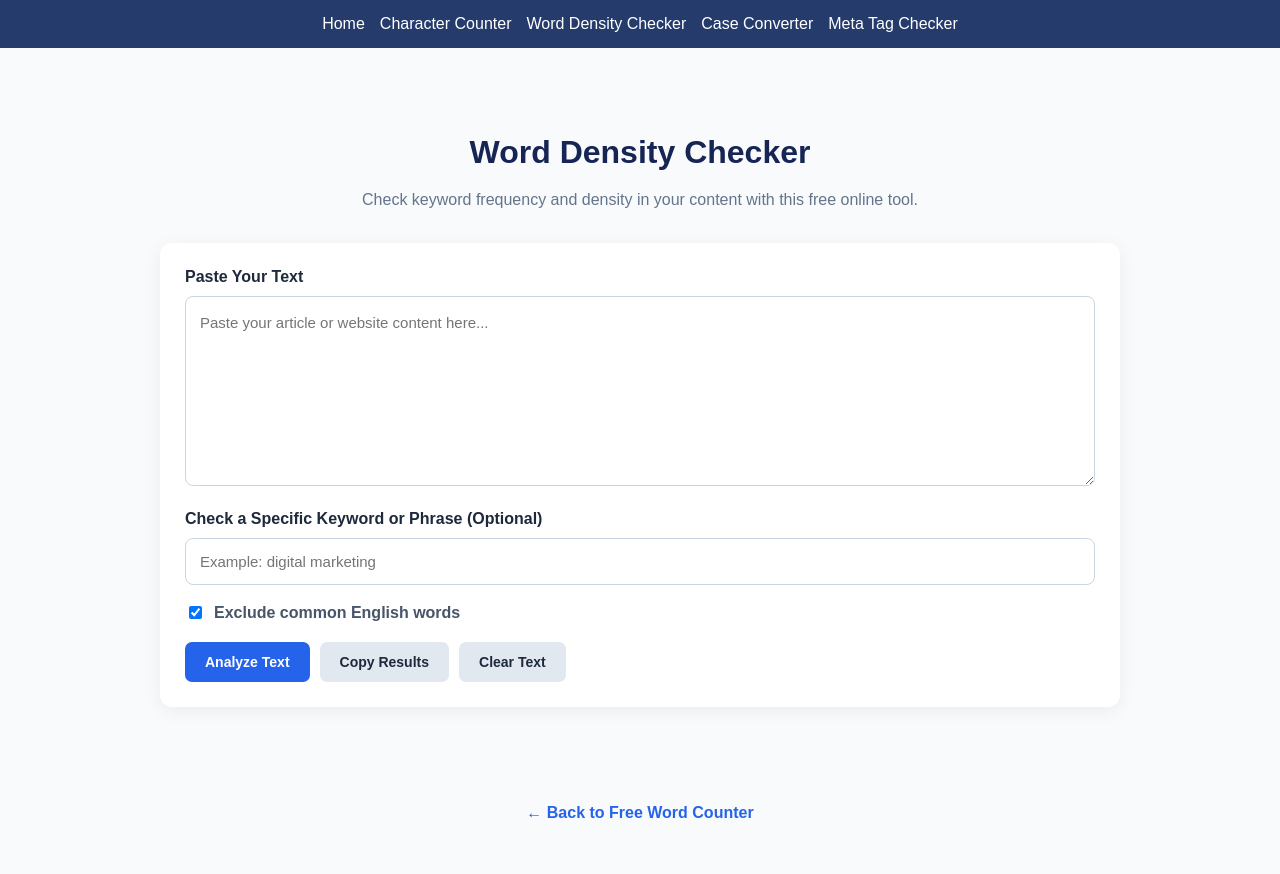
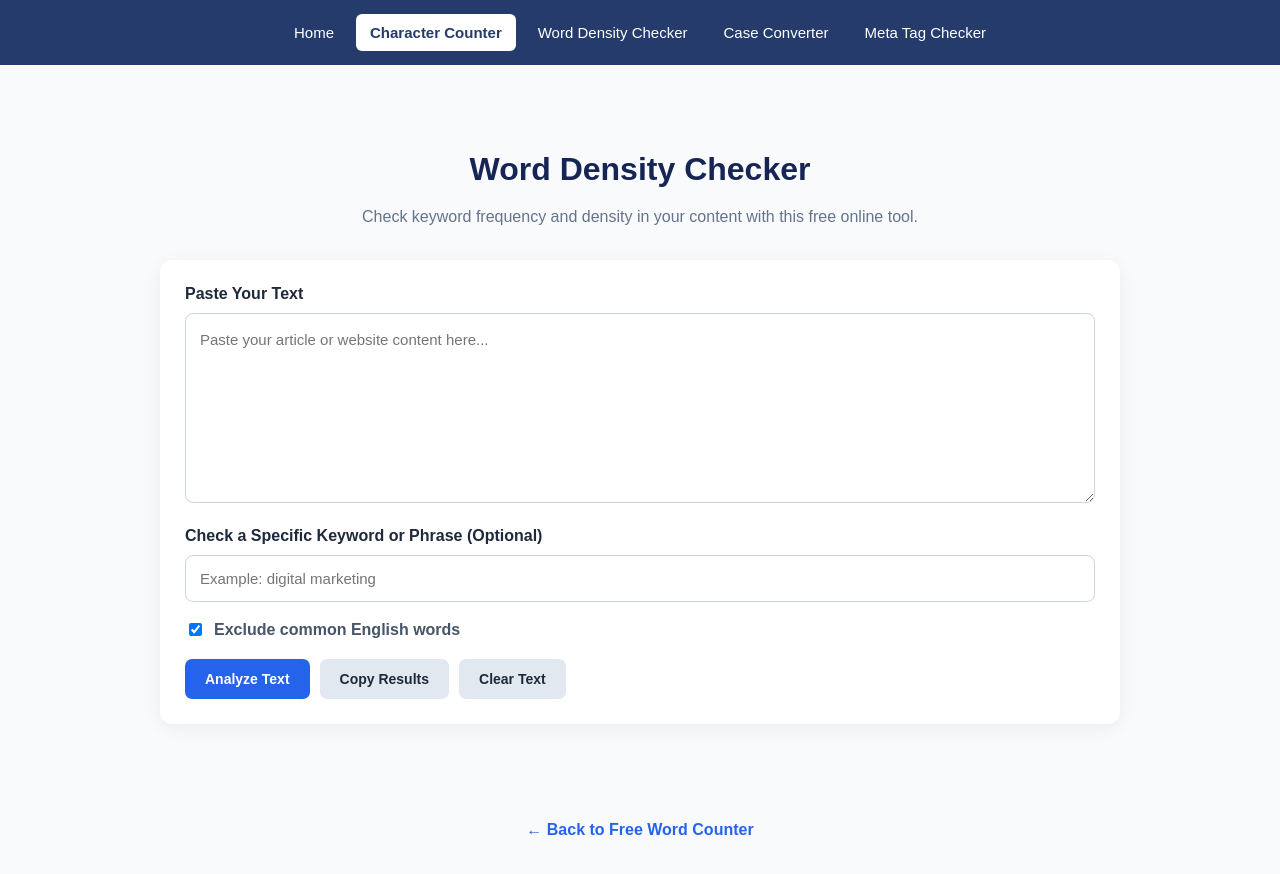
Before and after one commit to noreen918/word-tools-website, a plain HTML site: page word-density-checker.html in a window 1280 px wide. Drawn offline with Linux system fonts and the light colour scheme.

Commit message:
Update word-density-checker.html

```diff
--- a/word-density-checker.html
+++ b/word-density-checker.html
@@ -56,13 +56,58 @@ h1{font-size:26px}
 </style>
 </head>
 <body>
-  <nav style="background:#243b6b; padding:15px; text-align:center; display:flex; flex-wrap:wrap; justify-content:center; gap:15px;">
-  <a href="index.html" style="color:white; text-decoration:none;">Home</a>
-  <a href="character-counter.html" style="color:white; text-decoration:none;">Character Counter</a>
-  <a href="word-density-checker.html" style="color:white; text-decoration:none;">Word Density Checker</a>
-  <a href="case-converter.html" style="color:white; text-decoration:none;">Case Converter</a>
-  <a href="meta-tag-checker.html" style="color:white; text-decoration:none;">Meta Tag Checker</a>
+
+<style>
+  .site-nav {
+    background: #243b6b;
+    padding: 14px 12px;
+    display: flex;
+    flex-wrap: wrap;
+    justify-content: center;
+    align-items: center;
+    gap: 8px;
+  }
+
+  .site-nav a {
+    color: white;
+    text-decoration: none;
+    padding: 10px 14px;
+    border-radius: 6px;
+    font-size: 15px;
+    transition: background 0.2s ease;
+  }
+
+  .site-nav a:hover {
+    background: #40598b;
+  }
+
+  .site-nav a.active {
+    background: white;
+    color: #243b6b;
+    font-weight: bold;
+  }
+
+  @media (max-width: 600px) {
+    .site-nav {
+      gap: 6px;
+      padding: 10px 6px;
+    }
+
+    .site-nav a {
+      font-size: 13px;
+      padding: 9px 10px;
+    }
+  }
+</style>
+
+<nav class="site-nav">
+  <a href="index.html">Home</a>
+  <a href="character-counter.html" class="active" aria-current="page">Character Counter</a>
+  <a href="word-density-checker.html">Word Density Checker</a>
+  <a href="case-converter.html">Case Converter</a>
+  <a href="meta-tag-checker.html">Meta Tag Checker</a>
 </nav>
+
 <div class="container">
 
 <header>
```
